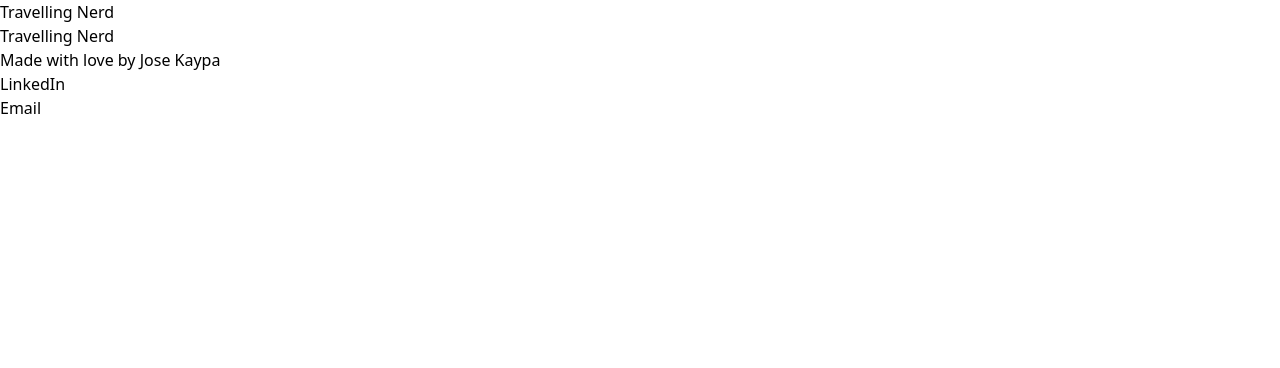
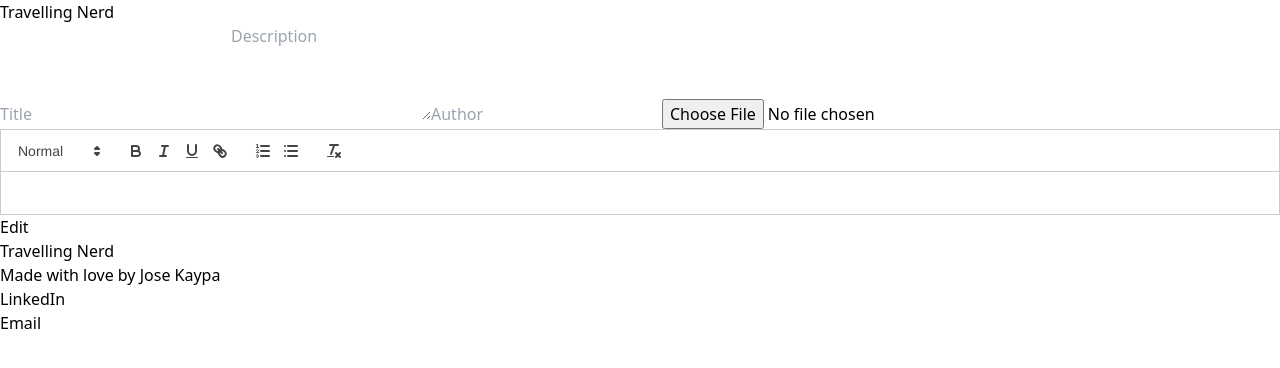
Before and after one commit to JKaypa/TravellingNerd, a React (Vite) app in the folder frontend/: page /edit/1 in a window 1280 px wide. Shown: the top 368 px of the page. Built offline with nearby package versions, Linux system fonts and the light colour scheme; no server answers.

Commit message:
write and edit

```diff
--- a/frontend/package.json
+++ b/frontend/package.json
@@ -18,6 +18,7 @@
     "react-router-dom": "^6.16.0"
   },
   "devDependencies": {
+    "@types/node": "^20.8.5",
     "@types/react": "^18.2.15",
     "@types/react-dom": "^18.2.7",
     "@typescript-eslint/eslint-plugin": "^6.0.0",
--- a/frontend/src/App.tsx
+++ b/frontend/src/App.tsx
@@ -5,6 +5,7 @@ import Footer from './components/Footer'
 import BlogList from './components/BlogList'
 import BlogDetail from './components/BlogDetail'
 import PostForm from './pages/PostForm'
+import EditForm from './pages/EditForm'
 
 
 function App() {
@@ -15,6 +16,7 @@ function App() {
         <Route path="/" element={<BlogList />} />
         <Route path="/:id" element={<BlogDetail />} />
         <Route path="/write" element={<PostForm />} />
+        <Route path="/edit/:id" element={<EditForm />} />
       </Routes>
       <Footer />
     </div>
--- a/frontend/src/components/Header.tsx
+++ b/frontend/src/components/Header.tsx
@@ -1,17 +1,20 @@
 import axios from "axios"
 import { useEffect, useState } from "react"
 import { useParams } from "react-router-dom"
-// import { blog } from "../types"
+
+import { url } from "../services/config"
+import { Blog } from "../types"
 
 export default function Header() {
 
   const{ id }= useParams()
-  const [image, setImage ] = useState(null)
+  const [image, setImage ] = useState('')
   useEffect(() => {
     const blog = async () => {
-      const {data} = await axios(`http://localhost:3001/api/blogs/${id}`)
-      setImage(data.image)
-
+      if(id){
+        const {data} = await axios<Blog>(`${url}/${id}`)
+        setImage(data._id)
+      }
     }
     blog()
   }, [id])
--- /dev/null
+++ b/frontend/src/hooks/PostForm.ts
@@ -0,0 +1,17 @@
+import {useState} from 'react'
+
+export const usePostForm = () => {
+  const [title, setTitle] = useState('')
+  const [description, setDescription] = useState('')
+  const [author, setAuthor] = useState('')
+  const [image, setImage] = useState<string | File>('')
+  const [content, setContent] = useState('')
+
+  const setTitl = (event: React.ChangeEvent<HTMLInputElement>) => setTitle(event.target.value)
+  const setDesc = (event: React.ChangeEvent<HTMLTextAreaElement>) => setDescription(event.target.value)
+  const setAuth = (event: React.ChangeEvent<HTMLInputElement>) => setAuthor(event.target.value)
+  const setImg = (event: React.ChangeEvent<HTMLInputElement>) => setImage(event.target.files instanceof FileList ? event.target.files[0] : '')
+  const setCntnt = (event: string) => setContent(event)
+
+  return {title, setTitl, description, setDesc, author, setAuth, image, setImg, content, setCntnt}
+}
--- /dev/null
+++ b/frontend/src/pages/EditForm.tsx
@@ -0,0 +1,77 @@
+import ReactQuill from "react-quill";
+import 'react-quill/dist/quill.snow.css'
+import axios from "axios";
+import { Blog } from "../types";
+import { useNavigate, useParams } from "react-router-dom";
+import { useEffect, useState } from "react";
+import { url } from "../services/config";
+
+export default function EditForm() {
+
+  const {id} = useParams()
+
+  const [title, setTitle] = useState('')
+  const [description, setDescription] = useState('')
+  const [author, setAuthor] = useState('')
+  const [image, setImage] = useState<string | File>('')
+  const [content, setContent] = useState('')
+
+
+  useEffect(() => {
+    const getBlog = async () => {
+      const {data} = await axios<Blog>(`${url}/${id}`)
+      setTitle(data.title)
+      setAuthor(data.author)
+      setDescription(data.description)
+      setImage(data.title)
+      setContent(data.content)
+    }
+
+    getBlog()
+  }, [id])
+
+
+  const navigate = useNavigate()
+
+
+  const submit = async (event: React.FormEvent<HTMLFormElement>) => {
+    event.preventDefault()
+
+    const formData = new FormData()
+    formData.append('title', title)
+    formData.append('description', description)
+    formData.append('author', author)
+    formData.append('image', image)
+    formData.append('content', content)
+    try {
+      const {data} = await axios.put<Blog>(`${url}/${id}`, formData)
+      navigate(`/${data._id}`)
+    } catch (error) {
+      console.error('Article not edited');
+    }
+
+  }
+
+  const imgName = typeof image === 'string' && image.split('/')[-1]
+  const conditionalLabel = (label: string | false) => image instanceof File ? image.name : label
+
+
+
+  return (
+    <form className="p-3 min-h-[400px] flex flex-col justify-around gap-5" onSubmit={submit}>
+      <input type="text" placeholder="Title" value={title} onChange={(e) => setTitle(e.target.value)} className="px-1 border border-zinc-400 rounded-md" />
+
+      <textarea placeholder="Description" rows={4} value={description} onChange={(e) => setDescription(e.target.value)} className="px-1 border border-zinc-400 rounded-md"/>
+
+      <input type="text" placeholder="Author" value={author} onChange={(e) => setAuthor(e.target.value)} className="px-1 border border-zinc-400 rounded-md"/>
+
+      <input type="file" id="file" onChange={(e) => setImage(e.target.files ? e.target.files[0] : '')} className="hidden"/>
+
+      <label htmlFor="file" className="p-1 bg-zinc-900 rounded-md text-white">{conditionalLabel(imgName)}</label>
+
+      <ReactQuill theme="snow" value={content} onChange={(value) => setTitle(value)} />
+
+      <button type="submit" className="bg-zinc-900 p-4 rounded-md text-white font-medium">Edit</button>
+    </form>
+  )
+}
--- a/frontend/src/pages/PostForm.tsx
+++ b/frontend/src/pages/PostForm.tsx
@@ -1,48 +1,51 @@
 import ReactQuill from "react-quill";
 import 'react-quill/dist/quill.snow.css'
-import {useState} from 'react'
-import axios from "axios";
-import { Blog } from "../types";
+import { usePostForm } from "../hooks/PostForm";
 import { useNavigate } from "react-router-dom";
+import { writePost } from "../services/writePost";
 
 export default function PostForm() {
 
-  const [title, setTitle] = useState('')
-  const [summary, setSummary] = useState('')
-  const [author, setAuthor] = useState('')
-  const [image, setImage] = useState<string | File>('')
-  const [content, setContent] = useState('')
-
+  const form = usePostForm()
   const navigate = useNavigate()
 
 
   const submit = async (event: React.FormEvent<HTMLFormElement>) => {
     event.preventDefault()
+
     const formData = new FormData()
-    formData.append('title', title)
-    formData.append('summary', summary)
-    formData.append('author', author)
-    formData.append('image', image)
+    formData.append('title', form.title)
+    formData.append('description', form.description)
+    formData.append('author', form.author)
+    formData.append('image', form.image)
+    formData.append('content', form.content)
     try {
-      const {data, status} = await axios.post<Blog>('http://localhost:3001/api/blogs')
-      status === 200 ? alert('Your article was posted successfully') : alert('Something failed')
-      navigate(`/${data._id}`)
+      const id = await writePost(formData)
+      navigate(`/${id}`)
     } catch (error) {
-      alert('Something failed')
+      console.error('Article not created');
     }
+
   }
 
+  const conditionalLabel = (label: string) => form.image instanceof File ? form.image.name : label
 
-  console.log(image);
+
 
   return (
     <form className="p-3 min-h-[400px] flex flex-col justify-around gap-5" onSubmit={submit}>
-      <input type="text" placeholder="Title" value={title} onChange={e => setTitle(e.target.value)} className="px-1 border border-zinc-400 rounded-md" />
-      <textarea placeholder="Summary" rows={4} value={summary} onChange={e => setSummary(e.target.value)} className="px-1 border border-zinc-400 rounded-md"/>
-      <input type="text" placeholder="Author" value={author} onChange={e => setAuthor(e.target.value)} className="px-1 border border-zinc-400 rounded-md"/>
-      <input type="file" id="file" onChange={e => setImage(e.target.files instanceof FileList ? e.target.files[0] : '')} className="hidden"/>
-      <label htmlFor="file" className="p-1 bg-zinc-900 rounded-md text-white">{`${image instanceof File ? image.name : 'Image'}`}</label>
-      <ReactQuill theme="snow" value={content} onChange={value => setContent(value)} />
+      <input type="text" placeholder="Title" value={form.title} onChange={form.setTitl} className="px-1 border border-zinc-400 rounded-md" />
+
+      <textarea placeholder="Description" rows={4} value={form.description} onChange={form.setDesc} className="px-1 border border-zinc-400 rounded-md"/>
+
+      <input type="text" placeholder="Author" value={form.author} onChange={form.setAuth} className="px-1 border border-zinc-400 rounded-md"/>
+
+      <input type="file" id="file" onChange={form.setImg} className="hidden"/>
+
+      <label htmlFor="file" className="p-1 bg-zinc-900 rounded-md text-white">{conditionalLabel('Image')}</label>
+
+      <ReactQuill theme="snow" value={form.content} onChange={form.setCntnt} />
+
       <button type="submit" className="bg-zinc-900 p-4 rounded-md text-white font-medium">Post</button>
     </form>
   )
--- /dev/null
+++ b/frontend/src/services/config.ts
@@ -0,0 +1 @@
+export const url = import.meta.env.VITE_API_URL as string
--- /dev/null
+++ b/frontend/src/services/writePost.ts
@@ -0,0 +1,15 @@
+import axios from "axios"
+import { Blog } from "../types"
+import { url } from "./config"
+
+
+
+export const writePost = async (post: FormData) => {
+  try {
+    const {data} = await axios.post<Blog>(url, post)
+    alert('Your article was posted successfully')
+    return data._id
+  } catch (error) {
+    alert('Something failed')
+  }
+}
--- a/frontend/src/types.ts
+++ b/frontend/src/types.ts
@@ -6,7 +6,3 @@ export interface Blog {
   description: string
   content: string
 }
-
-export interface BlogListResponse {
-  data: Blog[]
-}
```
Also changed, not shown: 2 other files (tests, documents, lock files or other folders).
